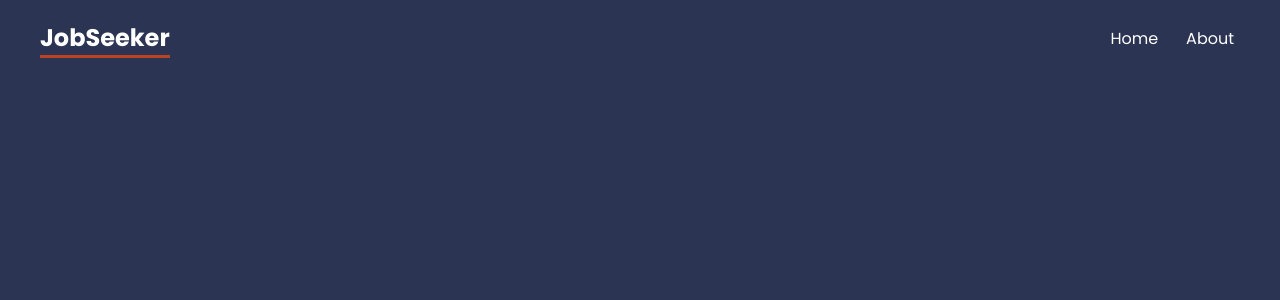
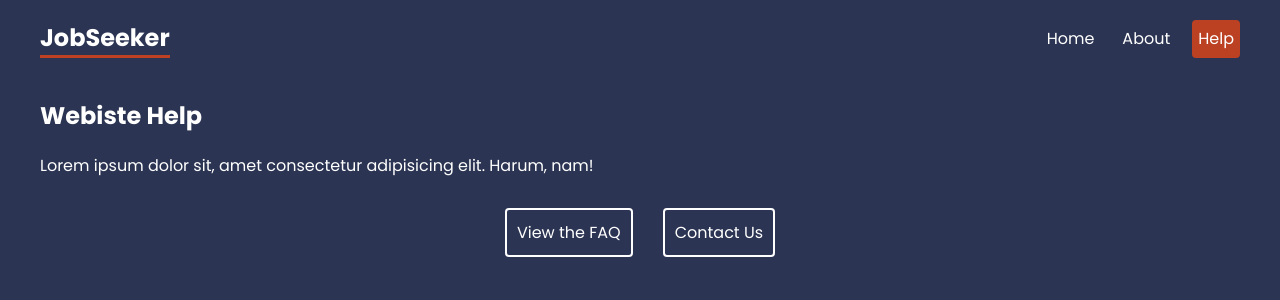
Before and after one commit to abdullah-rizwan1/JobSeeker, a React (Create React App) app: page /help in a window 1280 px wide. Shown: the top 300 px of the page. Built offline with nearby package versions, Linux system fonts and the light colour scheme.

Commit message:
Added help page

```diff
--- a/src/App.js
+++ b/src/App.js
@@ -1,25 +1,32 @@
-import { BrowserRouter, Routes, Route, Link, NavLink } from 'react-router-dom'
+import {
+  createBrowserRouter,
+  Route,
+  createRoutesFromElements,
+  RouterProvider,
+} from 'react-router-dom'
 import Home from './pages/Home'
 import About from './pages/About'
+import { Contact } from './pages/help/Contact'
+import { Faq } from './pages/help/Faq'
+//Layouts
+import RootLayout from './layouts/RootLayout'
+import { HelpLayout } from './layouts/HelpLayout'
+
+const router = createBrowserRouter(
+  createRoutesFromElements(
+    <Route path="/" element={<RootLayout />}>
+      <Route path="/" element={<Home />} />
+      <Route path="about" element={<About />} />
+      <Route path="help" element={<HelpLayout />}>
+        <Route path="faq" element={<Faq />} />
+        <Route path="contact" element={<Contact />} />
+      </Route>
+    </Route>
+  )
+)
 
 function App() {
-  return (
-    <BrowserRouter>
-      <header>
-        <nav>
-          <h1>JobSeeker</h1>
-          <NavLink to="/">Home</NavLink>
-          <NavLink to="about">About</NavLink>
-        </nav>
-      </header>
-      <main>
-        <Routes>
-          <Route path="/" element={<Home />} />
-          <Route path="about" element={<About />} />
-        </Routes>
-      </main>
-    </BrowserRouter>
-  )
+  return <RouterProvider router={router} />
 }
 
 export default App
--- a/src/index.css
+++ b/src/index.css
@@ -55,3 +55,56 @@ header nav a {
 header nav a.active {
   background: var(--primary);
 }
+
+
+main {
+  max-width: 1200px;
+  margin: 40px auto;
+}
+
+.help-layout nav {
+  display: flex;
+  justify-content: center;
+  gap: 30px;
+  margin: 30px 0;
+}
+
+.help-layout nav a {
+  padding: 10px;
+  border: 2px solid white;
+  border-radius: 4px;
+  text-decoration: none;
+}
+
+.help-layout nav a:hover {
+  border-color: var(--primary);
+}
+
+.help-layout nav a.active {
+  background: var(--primary);
+}
+
+
+.faq .question {
+  background-color: rgba(0,0,0,0.2);
+  padding: 5px 20px;
+  border-radius: 4px;
+  margin: 20px 0;
+}
+
+form {
+  margin-top: 30px;
+}
+
+form input, form label span, form textarea {
+  margin-bottom: 30px;
+  padding: 8px;
+  border-radius: 4px;
+  border: 0;
+  width: 300px;
+  color: var(--secondary);
+}
+
+form label span {
+  margin-bottom: 10px;
+}
--- /dev/null
+++ b/src/layouts/HelpLayout.jsx
@@ -0,0 +1,15 @@
+import { Outlet, NavLink } from "react-router-dom"
+
+export const HelpLayout = () => {
+  return (
+    <div className="help-layout">
+        <h2>Webiste Help</h2>
+        <p>Lorem ipsum dolor sit, amet consectetur adipisicing elit. Harum, nam!</p>
+        <nav>
+            <NavLink to='faq'>View the FAQ</NavLink>
+            <NavLink to='contact'>Contact Us</NavLink>
+        </nav>
+        <Outlet />
+    </div>
+  )
+}
--- /dev/null
+++ b/src/layouts/RootLayout.jsx
@@ -0,0 +1,21 @@
+import { NavLink, Outlet } from "react-router-dom"
+
+const RootLayout = () => {
+  return (
+    <div className="root-layout">
+        <header>
+            <nav>
+                <h1>JobSeeker</h1>
+                <NavLink to='/'>Home</NavLink>
+                <NavLink to='about'>About</NavLink>
+                <NavLink to='help'>Help</NavLink>
+            </nav>
+        </header>
+        <main>
+            <Outlet />
+        </main>
+    </div>
+  )
+}
+
+export default RootLayout
--- /dev/null
+++ b/src/pages/help/Contact.jsx
@@ -0,0 +1,18 @@
+export const Contact = () => {
+    return (
+        <div className="contact">
+            <h3>Contact Us</h3>
+            <form action="">
+                <label>
+                    <span>Your email:</span>
+                    <input type="email" name='email' rquired />
+                </label>
+                <label>
+                    <span>Youre message: </span>
+                    <textarea name="message" required></textarea>
+                </label>
+                <button>Sumbit</button>
+            </form>
+        </div>
+    )
+}
--- /dev/null
+++ b/src/pages/help/Faq.jsx
@@ -0,0 +1,37 @@
+export const Faq = () => {
+  return (
+    <div className="faq">
+        <h3>Frequently Asked Questions</h3>
+        <div className="question">
+            <p><strong>Lorem ipsum dolor sit amet.</strong></p>
+            <p>Lorem ipsum dolor sit amet consectetur adipisicing elit. Tempora natus nihil nesciunt ex repudiandae suscipit maiores labore architecto? Quos distinctio modi aliquam nulla tempora vero est ratione. Modi, voluptates quaerat. Perferendis hic non esse iure earum eius quis nesciunt sequi quisquam modi beatae, aspernatur doloribus repellendus? Debitis consequuntur hic inventore!</p>
+        </div>
+
+        <div className="question">
+            <p><strong>Lorem ipsum dolor sit amet.</strong></p>
+            <p>Lorem ipsum dolor sit amet consectetur adipisicing elit. Tempora natus nihil nesciunt ex repudiandae suscipit maiores labore architecto? Quos distinctio modi aliquam nulla tempora vero est ratione. Modi, voluptates quaerat. Perferendis hic non esse iure earum eius quis nesciunt sequi quisquam modi beatae, aspernatur doloribus repellendus? Debitis consequuntur hic inventore!</p>
+        </div>
+
+        <div className="question">
+            <p><strong>Lorem ipsum dolor sit amet.</strong></p>
+            <p>Lorem ipsum dolor sit amet consectetur adipisicing elit. Tempora natus nihil nesciunt ex repudiandae suscipit maiores labore architecto? Quos distinctio modi aliquam nulla tempora vero est ratione. Modi, voluptates quaerat. Perferendis hic non esse iure earum eius quis nesciunt sequi quisquam modi beatae, aspernatur doloribus repellendus? Debitis consequuntur hic inventore!</p>
+        </div>
+
+        <div className="question">
+            <p><strong>Lorem ipsum dolor sit amet.</strong></p>
+            <p>Lorem ipsum dolor sit amet consectetur adipisicing elit. Tempora natus nihil nesciunt ex repudiandae suscipit maiores labore architecto? Quos distinctio modi aliquam nulla tempora vero est ratione. Modi, voluptates quaerat. Perferendis hic non esse iure earum eius quis nesciunt sequi quisquam modi beatae, aspernatur doloribus repellendus? Debitis consequuntur hic inventore!</p>
+        </div>
+
+        <div className="question">
+            <p><strong>Lorem ipsum dolor sit amet.</strong></p>
+            <p>Lorem ipsum dolor sit amet consectetur adipisicing elit. Tempora natus nihil nesciunt ex repudiandae suscipit maiores labore architecto? Quos distinctio modi aliquam nulla tempora vero est ratione. Modi, voluptates quaerat. Perferendis hic non esse iure earum eius quis nesciunt sequi quisquam modi beatae, aspernatur doloribus repellendus? Debitis consequuntur hic inventore!</p>
+        </div>
+
+        <div className="question">
+            <p><strong>Lorem ipsum dolor sit amet.</strong></p>
+            <p>Lorem ipsum dolor sit amet consectetur adipisicing elit. Tempora natus nihil nesciunt ex repudiandae suscipit maiores labore architecto? Quos distinctio modi aliquam nulla tempora vero est ratione. Modi, voluptates quaerat. Perferendis hic non esse iure earum eius quis nesciunt sequi quisquam modi beatae, aspernatur doloribus repellendus? Debitis consequuntur hic inventore!</p>
+        </div>
+
+    </div>
+  )
+}
```
